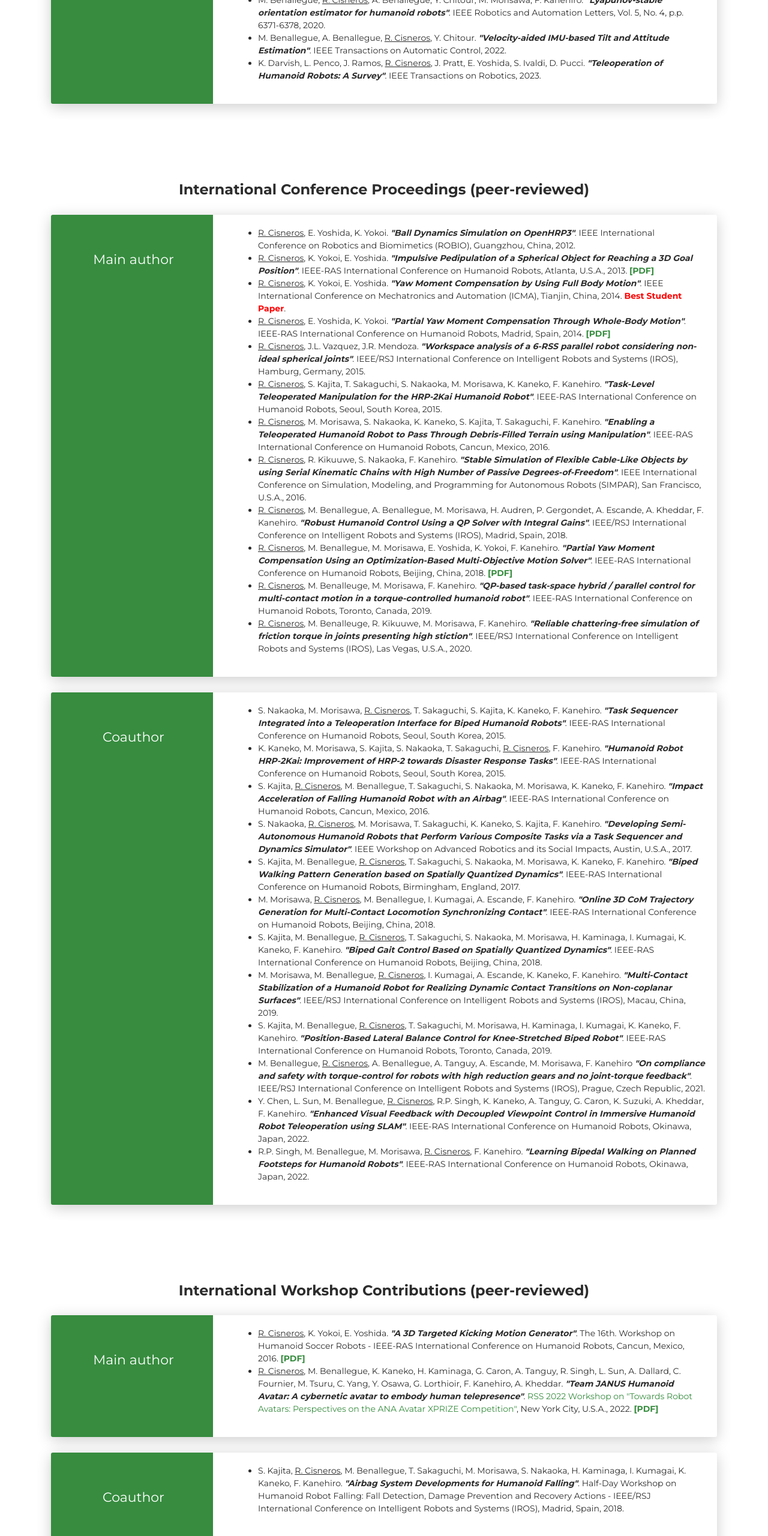
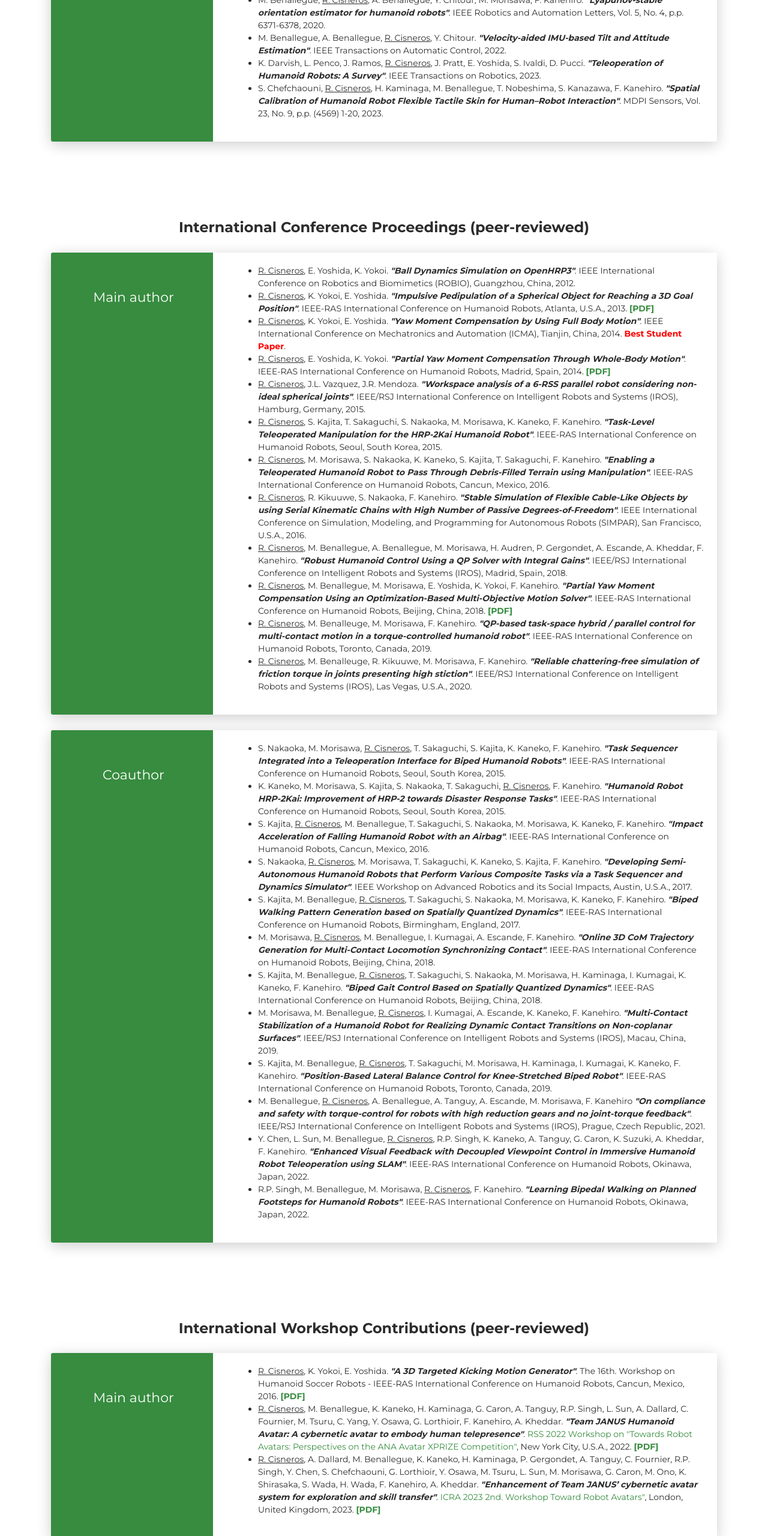
Before and after one commit to rafaelxero/rafael.cisneros, a plain HTML site: page publications.html in a window 1280 px wide. Shown: the part 1220-3780 px from the top of the page at 60% size. Drawn offline with Linux system fonts and the light colour scheme.

Commit message:
Updated webpage with recent results

```diff
--- a/publications.html
+++ b/publications.html
@@ -145,6 +145,11 @@
 												K. Darvish, L. Penco, J. Ramos, <u>R. Cisneros</u>, J. Pratt, E. Yoshida, S. Ivaldi, D. Pucci.
 												<b><i>"Teleoperation of Humanoid Robots: A Survey"</i></b>.
 												IEEE Transactions on Robotics, 2023.
+											</li>
+											<li>
+												S. Chefchaouni, <u>R. Cisneros</u>, H. Kaminaga, M. Benallegue, T. Nobeshima, S. Kanazawa, F. Kanehiro.
+												<b><i>"Spatial Calibration of Humanoid Robot Flexible Tactile Skin for Human–Robot Interaction"</i></b>.
+												MDPI Sensors, Vol. 23, No. 9, p.p. (4569) 1-20, 2023.
 											</li>
 										</ul>
 									</div>
@@ -334,11 +339,19 @@
 												<b><a href="papers/Cisneros_Humanoids2016-Workshop.pdf" target="_blank">[PDF]</a></b>
 											</li>
 											<li>
-												<u>R. Cisneros</u>, M. Benallegue, K. Kaneko, H. Kaminaga, G. Caron, A. Tanguy, R. Singh, L. Sun,
+												<u>R. Cisneros</u>, M. Benallegue, K. Kaneko, H. Kaminaga, G. Caron, A. Tanguy, R.P. Singh, L. Sun,
 												A. Dallard, C. Fournier, M. Tsuru, C. Yang, Y. Osawa, G. Lorthioir, F. Kanehiro, A. Kheddar.
 												<b><i>"Team JANUS Humanoid Avatar: A cybernetic avatar to embody human telepresence"</i></b>.
 												<a href="https://www.rssavatarxprizews.org/" target="_blank">RSS 2022 Workshop on "Towards Robot Avatars: Perspectives on the ANA Avatar XPRIZE Competition"</a>, New York City, U.S.A., 2022.
 												<b><a href="papers/Cisneros_RSS2022-Workshop.pdf" target="_blank">[PDF]</a></b>
+											</li>
+											<li>
+												<u>R. Cisneros</u>, A. Dallard, M. Benallegue, K. Kaneko, H. Kaminaga, P. Gergondet, A. Tanguy, C. Fournier,
+												R.P. Singh, Y. Chen, S. Chefchaouni, G. Lorthioir, Y. Osawa, M. Tsuru, L. Sun, M. Morisawa, G. Caron,
+												M. Ono, K. Shirasaka, S. Wada, H. Wada, F. Kanehiro, A. Kheddar.
+												<b><i>"Enhancement of Team JANUS’ cybernetic avatar system for exploration and skill transfer"</i></b>.
+												<a href="https://www.ais.uni-bonn.de/ICRA2023AvatarWS/" target="_blank">ICRA 2023 2nd. Workshop Toward Robot Avatars"</a>, London, United Kingdom, 2023.
+												<b><a href="papers/Cisneros_ICRA2023-Workshop.pdf" target="_blank">[PDF]</a></b>
 											</li>
 										</ul>
 									</div>
```
Also changed, not shown: others.html (+15 -0 lines), 1 other file.
